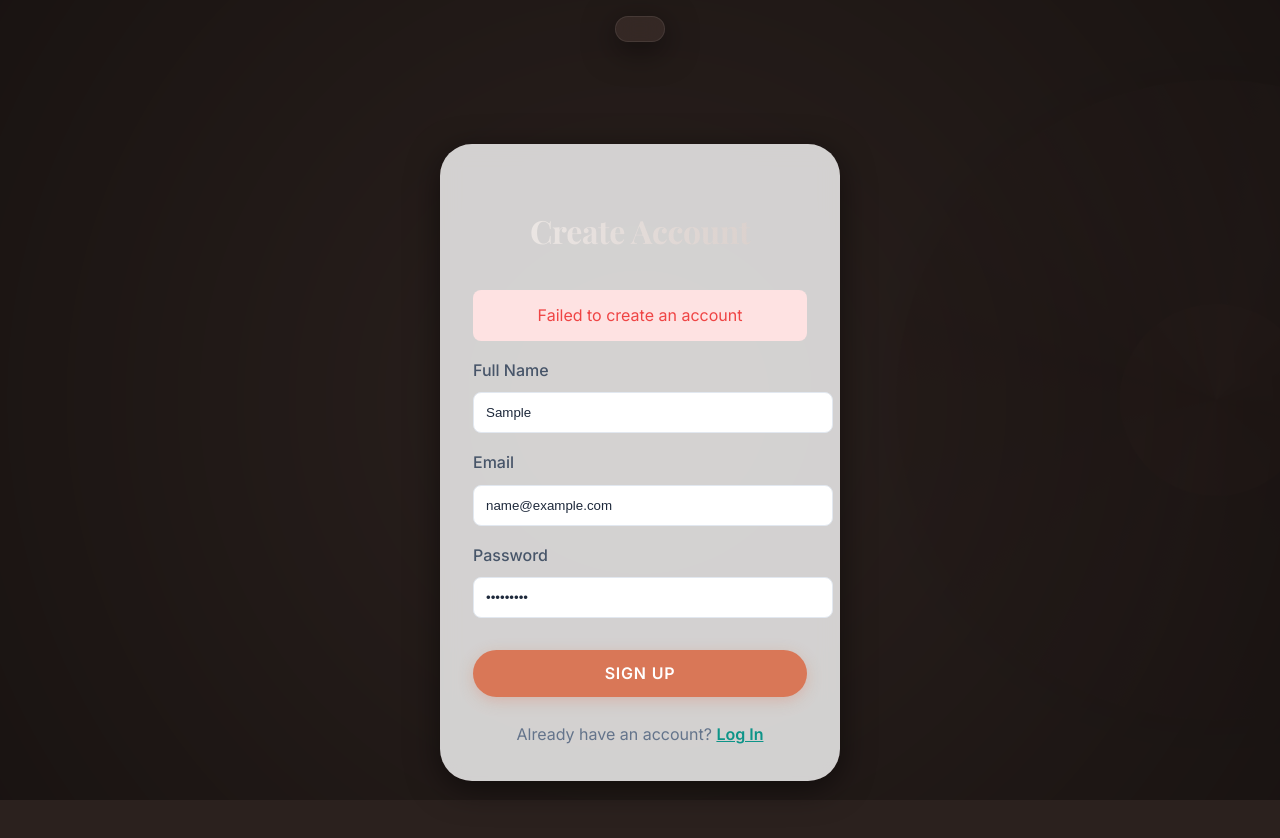
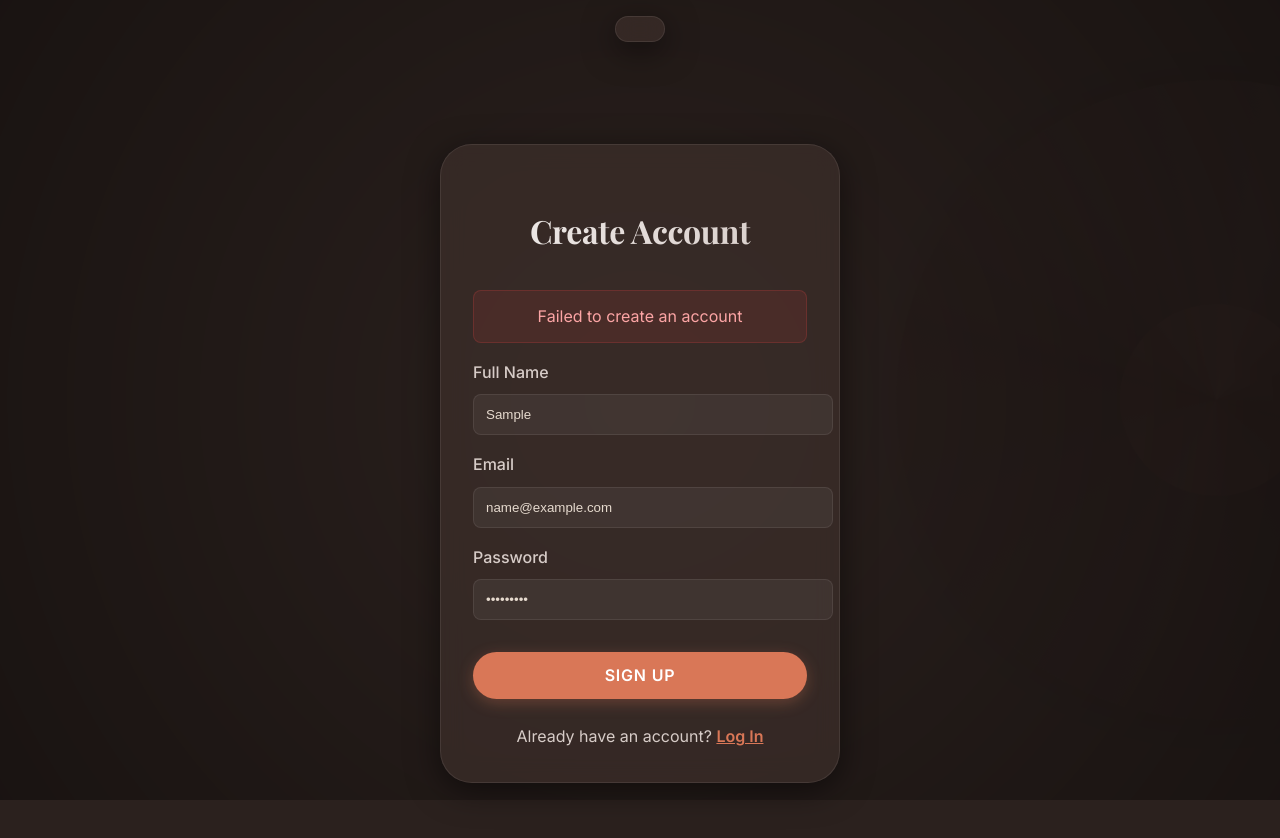
Before and after one commit to Nishithashetty6/uplift-app, a React (Vite) app: page /signup in a window 1280 px wide. Both pictures are taken after typing "Sample", "name@example.com", "Sample123" into the empty fields and a click on the button "SIGN UP". Shown: the top 838 px of the page. Built offline with nearby package versions, Linux system fonts and the light colour scheme; no server answers; a web font is replaced by a local one.

Commit message:
Fix: Auth page colors and API connectivity

```diff
--- a/server/db.json
+++ b/server/db.json
@@ -11,6 +11,14 @@
       "grade": "12",
       "school": "dsce",
       "stream": "Science"
+    },
+    {
+      "id": 1767020365614,
+      "name": "ashu",
+      "email": "nishithaashetty96@gmail.com",
+      "password": "ashvita",
+      "role": "student",
+      "isOnboarded": false
     }
   ],
   "posts": []
--- a/src/context/AuthContext.jsx
+++ b/src/context/AuthContext.jsx
@@ -34,7 +34,8 @@ export function AuthProvider({ children }) {
 
     const login = async (email, password) => {
         try {
-            const res = await fetch('http://localhost:5000/api/auth/login', {
+            const API_URL = import.meta.env.VITE_API_URL || 'http://localhost:5000';
+            const res = await fetch(`${API_URL}/api/auth/login`, {
                 method: 'POST',
                 headers: { 'Content-Type': 'application/json' },
                 body: JSON.stringify({ email, password })
@@ -55,7 +56,8 @@ export function AuthProvider({ children }) {
 
     const signup = async (name, email, password) => {
         try {
-            const res = await fetch('http://localhost:5000/api/auth/register', {
+            const API_URL = import.meta.env.VITE_API_URL || 'http://localhost:5000';
+            const res = await fetch(`${API_URL}/api/auth/register`, {
                 method: 'POST',
                 headers: { 'Content-Type': 'application/json' },
                 body: JSON.stringify({ name, email, password })
@@ -76,7 +78,8 @@ export function AuthProvider({ children }) {
 
     const updateUser = async (id, updates) => {
         try {
-            const res = await fetch(`http://localhost:5000/api/users/${id}`, {
+            const API_URL = import.meta.env.VITE_API_URL || 'http://localhost:5000';
+            const res = await fetch(`${API_URL}/api/users/${id}`, {
                 method: 'PUT',
                 headers: { 'Content-Type': 'application/json' },
                 body: JSON.stringify(updates)
--- a/src/pages/Community.jsx
+++ b/src/pages/Community.jsx
@@ -23,7 +23,8 @@ export default function Community() {
 
     const fetchPosts = async () => {
         try {
-            const res = await fetch('http://localhost:5000/api/posts');
+            const API_URL = import.meta.env.VITE_API_URL || 'http://localhost:5000';
+            const res = await fetch(`${API_URL}/api/posts`);
             const data = await res.json();
             setPosts(data);
         } catch (err) {
@@ -41,7 +42,8 @@ export default function Community() {
         if (!newPost.title || !newPost.content) return;
 
         try {
-            const res = await fetch('http://localhost:5000/api/posts', {
+            const API_URL = import.meta.env.VITE_API_URL || 'http://localhost:5000';
+            const res = await fetch(`${API_URL}/api/posts`, {
                 method: 'POST',
                 headers: { 'Content-Type': 'application/json' },
                 body: JSON.stringify({
@@ -168,7 +170,8 @@ export default function Community() {
                                             onClick={async () => {
                                                 if (window.confirm("Delete this post?")) {
                                                     try {
-                                                        await fetch(`http://localhost:5000/api/posts/${post.id}`, { method: 'DELETE' });
+                                                        const API_URL = import.meta.env.VITE_API_URL || 'http://localhost:5000';
+                                                        await fetch(`${API_URL}/api/posts/${post.id}`, { method: 'DELETE' });
                                                         setPosts(posts.filter(p => p.id !== post.id));
                                                     } catch (e) { console.error("Delete failed", e); }
                                                 }
--- a/src/pages/Login.jsx
+++ b/src/pages/Login.jsx
@@ -25,14 +25,14 @@ export default function Login() {
 
     return (
         <div className="container" style={{ maxWidth: '400px', margin: '4rem auto' }}>
-            <div className="glass-panel" style={{ padding: '2rem', background: 'rgba(255,255,255,0.8)' }}>
+            <div className="glass-panel" style={{ padding: '2rem' }}>
                 <h2 className="title-gradient" style={{ textAlign: 'center', marginBottom: '2rem', fontSize: '2rem' }}>Welcome Back</h2>
 
-                {error && <div style={{ background: '#fee2e2', color: '#ef4444', padding: '0.75rem', borderRadius: '0.5rem', marginBottom: '1rem', textAlign: 'center' }}>{error}</div>}
+                {error && <div style={{ background: 'rgba(239, 68, 68, 0.1)', color: '#fca5a5', padding: '0.75rem', borderRadius: '0.5rem', marginBottom: '1rem', textAlign: 'center', border: '1px solid rgba(239, 68, 68, 0.2)' }}>{error}</div>}
 
                 <form onSubmit={handleSubmit} style={{ display: 'flex', flexDirection: 'column', gap: '1rem' }}>
                     <div>
-                        <label style={{ display: 'block', marginBottom: '0.5rem', color: '#475569', fontWeight: '500' }}>Email</label>
+                        <label style={{ display: 'block', marginBottom: '0.5rem', color: 'var(--text-secondary)', fontWeight: '500' }}>Email</label>
                         <input
                             type="email"
                             value={email}
@@ -42,16 +42,16 @@ export default function Login() {
                                 width: '100%',
                                 padding: '0.75rem',
                                 borderRadius: '0.5rem',
-                                border: '1px solid #e2e8f0',
-                                background: 'white',
-                                color: '#1e293b',
+                                border: '1px solid var(--glass-border)',
+                                background: 'rgba(255,255,255,0.05)',
+                                color: 'var(--text-primary)',
                                 outline: 'none'
                             }}
                         />
                     </div>
 
                     <div>
-                        <label style={{ display: 'block', marginBottom: '0.5rem', color: '#475569', fontWeight: '500' }}>Password</label>
+                        <label style={{ display: 'block', marginBottom: '0.5rem', color: 'var(--text-secondary)', fontWeight: '500' }}>Password</label>
                         <input
                             type="password"
                             value={password}
@@ -61,9 +61,9 @@ export default function Login() {
                                 width: '100%',
                                 padding: '0.75rem',
                                 borderRadius: '0.5rem',
-                                border: '1px solid #e2e8f0',
-                                background: 'white',
-                                color: '#1e293b',
+                                border: '1px solid var(--glass-border)',
+                                background: 'rgba(255,255,255,0.05)',
+                                color: 'var(--text-primary)',
                                 outline: 'none'
                             }}
                         />
@@ -79,8 +79,8 @@ export default function Login() {
                     </button>
                 </form>
 
-                <div style={{ marginTop: '1.5rem', textAlign: 'center', color: '#64748b' }}>
-                    Don't have an account? <Link to="/signup" style={{ color: '#0d9488', fontWeight: '600' }}>Sign Up</Link>
+                <div style={{ marginTop: '1.5rem', textAlign: 'center', color: 'var(--text-secondary)' }}>
+                    Don't have an account? <Link to="/signup" style={{ color: 'var(--primary-accent)', fontWeight: '600' }}>Sign Up</Link>
                 </div>
             </div>
         </div>
--- a/src/pages/Signup.jsx
+++ b/src/pages/Signup.jsx
@@ -30,14 +30,14 @@ export default function Signup() {
 
     return (
         <div className="container" style={{ maxWidth: '400px', margin: '4rem auto' }}>
-            <div className="glass-panel" style={{ padding: '2rem', background: 'rgba(255,255,255,0.8)' }}>
+            <div className="glass-panel" style={{ padding: '2rem' }}>
                 <h2 className="title-gradient" style={{ textAlign: 'center', marginBottom: '2rem', fontSize: '2rem' }}>Create Account</h2>
 
-                {error && <div style={{ background: '#fee2e2', color: '#ef4444', padding: '0.75rem', borderRadius: '0.5rem', marginBottom: '1rem', textAlign: 'center' }}>{error}</div>}
+                {error && <div style={{ background: 'rgba(239, 68, 68, 0.1)', color: '#fca5a5', padding: '0.75rem', borderRadius: '0.5rem', marginBottom: '1rem', textAlign: 'center', border: '1px solid rgba(239, 68, 68, 0.2)' }}>{error}</div>}
 
                 <form onSubmit={handleSubmit} style={{ display: 'flex', flexDirection: 'column', gap: '1rem' }}>
                     <div>
-                        <label style={{ display: 'block', marginBottom: '0.5rem', color: '#475569', fontWeight: '500' }}>Full Name</label>
+                        <label style={{ display: 'block', marginBottom: '0.5rem', color: 'var(--text-secondary)', fontWeight: '500' }}>Full Name</label>
                         <input
                             type="text"
                             value={name}
@@ -47,16 +47,16 @@ export default function Signup() {
                                 width: '100%',
                                 padding: '0.75rem',
                                 borderRadius: '0.5rem',
-                                border: '1px solid #e2e8f0',
-                                background: 'white',
-                                color: '#1e293b',
+                                border: '1px solid var(--glass-border)',
+                                background: 'rgba(255,255,255,0.05)',
+                                color: 'var(--text-primary)',
                                 outline: 'none'
                             }}
                         />
                     </div>
 
                     <div>
-                        <label style={{ display: 'block', marginBottom: '0.5rem', color: '#475569', fontWeight: '500' }}>Email</label>
+                        <label style={{ display: 'block', marginBottom: '0.5rem', color: 'var(--text-secondary)', fontWeight: '500' }}>Email</label>
                         <input
                             type="email"
                             value={email}
@@ -66,16 +66,16 @@ export default function Signup() {
                                 width: '100%',
                                 padding: '0.75rem',
                                 borderRadius: '0.5rem',
-                                border: '1px solid #e2e8f0',
-                                background: 'white',
-                                color: '#1e293b',
+                                border: '1px solid var(--glass-border)',
+                                background: 'rgba(255,255,255,0.05)',
+                                color: 'var(--text-primary)',
                                 outline: 'none'
                             }}
                         />
                     </div>
 
                     <div>
-                        <label style={{ display: 'block', marginBottom: '0.5rem', color: '#475569', fontWeight: '500' }}>Password</label>
+                        <label style={{ display: 'block', marginBottom: '0.5rem', color: 'var(--text-secondary)', fontWeight: '500' }}>Password</label>
                         <input
                             type="password"
                             value={password}
@@ -85,9 +85,9 @@ export default function Signup() {
                                 width: '100%',
                                 padding: '0.75rem',
                                 borderRadius: '0.5rem',
-                                border: '1px solid #e2e8f0',
-                                background: 'white',
-                                color: '#1e293b',
+                                border: '1px solid var(--glass-border)',
+                                background: 'rgba(255,255,255,0.05)',
+                                color: 'var(--text-primary)',
                                 outline: 'none'
                             }}
                         />
@@ -103,8 +103,8 @@ export default function Signup() {
                     </button>
                 </form>
 
-                <div style={{ marginTop: '1.5rem', textAlign: 'center', color: '#64748b' }}>
-                    Already have an account? <Link to="/login" style={{ color: '#0d9488', fontWeight: '600' }}>Log In</Link>
+                <div style={{ marginTop: '1.5rem', textAlign: 'center', color: 'var(--text-secondary)' }}>
+                    Already have an account? <Link to="/login" style={{ color: 'var(--primary-accent)', fontWeight: '600' }}>Log In</Link>
                 </div>
             </div>
         </div>
```
